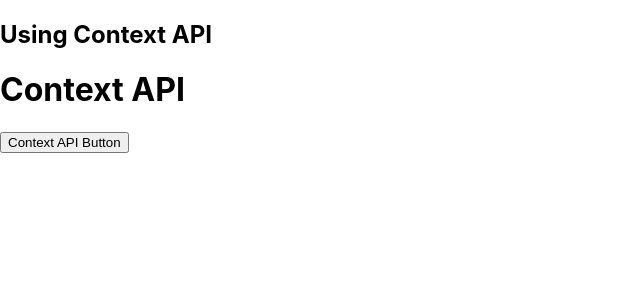
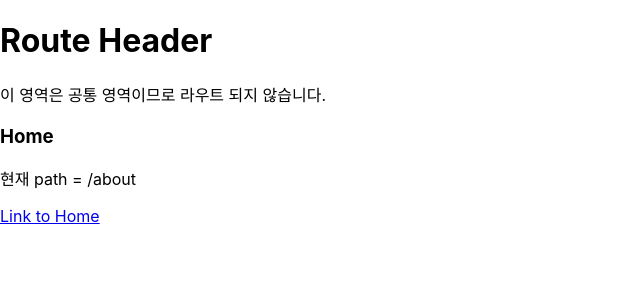
Before and after one commit to ilgyu8789/react-practice, a React (Create React App) app in the folder cra/: page /about in a window 1280 px wide. Shown: the top 300 px of the page, without its empty margins (0-640 px from the left). Built offline with nearby package versions, Linux system fonts and the light colour scheme.

Commit message:
React Router Dom: CSR

```diff
--- a/cra/package.json
+++ b/cra/package.json
@@ -8,6 +8,7 @@
     "@testing-library/user-event": "^12.8.3",
     "react": "^17.0.2",
     "react-dom": "^17.0.2",
+    "react-router-dom": "^5.3.0",
     "react-scripts": "4.0.3",
     "web-vitals": "^1.1.2"
   },
--- /dev/null
+++ b/cra/src/App.routing.jsx
@@ -0,0 +1,16 @@
+import RouteHeader from "./components/RouteHeader";
+import RouteHomePage from "./components/RouterHomePage";
+import RouteAboutPage from "./components/RouteAboutPage";
+
+import { Route } from "react-router-dom";
+
+function App() {
+  return (
+    <div>
+      <RouteHeader />
+      <Route exact path="/" component={RouteHomePage} />
+      <Route exact path="/about" component={RouteAboutPage} />
+    </div>
+  );
+}
+export default App;
--- /dev/null
+++ b/cra/src/components/RouteAboutPage.jsx
@@ -0,0 +1,12 @@
+import { Link } from "react-router-dom";
+
+function RouteAboutPage() {
+  return (
+    <div>
+      <h3>Home</h3>
+      <p>현재 path = /about</p>
+      <Link to="/">Link to Home</Link>
+    </div>
+  );
+}
+export default RouteAboutPage;
--- /dev/null
+++ b/cra/src/components/RouteHeader.jsx
@@ -0,0 +1,9 @@
+function RouteHeader() {
+  return (
+    <div>
+      <h1>Route Header</h1>
+      <p>이 영역은 공통 영역이므로 라우트 되지 않습니다.</p>
+    </div>
+  );
+}
+export default RouteHeader;
--- /dev/null
+++ b/cra/src/components/RouterHomePage.jsx
@@ -0,0 +1,12 @@
+import { Link } from "react-router-dom";
+
+function RouteHomePage() {
+  return (
+    <div>
+      <h3>Home</h3>
+      <p>현재 path = /</p>
+      <Link to="/about">Link to About</Link>
+    </div>
+  );
+}
+export default RouteHomePage;
```
Also changed, not shown: cra/src/index.js (+15 -3 lines), 1 other file (tests, documents, lock files or other folders).
